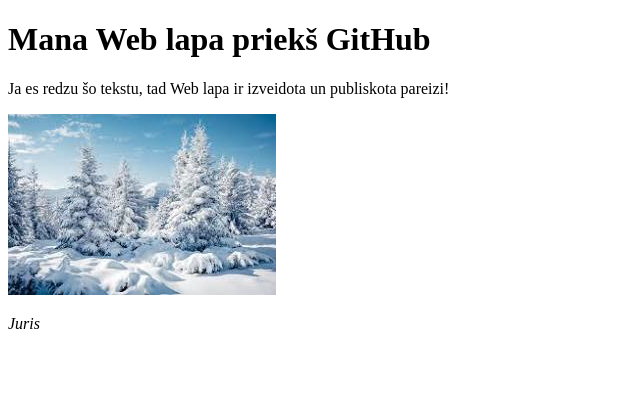
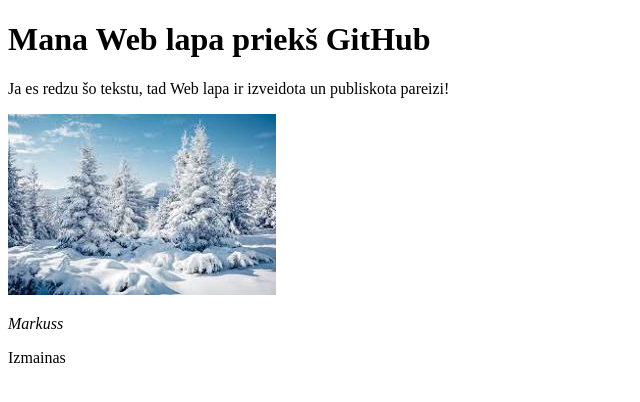
Before and after one commit to markuss-bems/tests2, a plain HTML site: page index.html in a window 1280 px wide. Shown: the whole page, without its empty margins (0-640 px from the left). Drawn offline with Linux system fonts and the light colour scheme.

Commit message:
Update index.html

```diff
--- a/index.html
+++ b/index.html
@@ -9,6 +9,7 @@
     <h1>Mana Web lapa priekš GitHub</h1>
     <p>Ja es redzu šo tekstu, tad Web lapa ir izveidota un publiskota pareizi!</p>
     <img src="images/ziema.jpg">
-    <p><i>Juris</i></p>
+    <p><i>Markuss</i></p>
+    <p>Izmainas</p>
 </body>
 </html>
```
